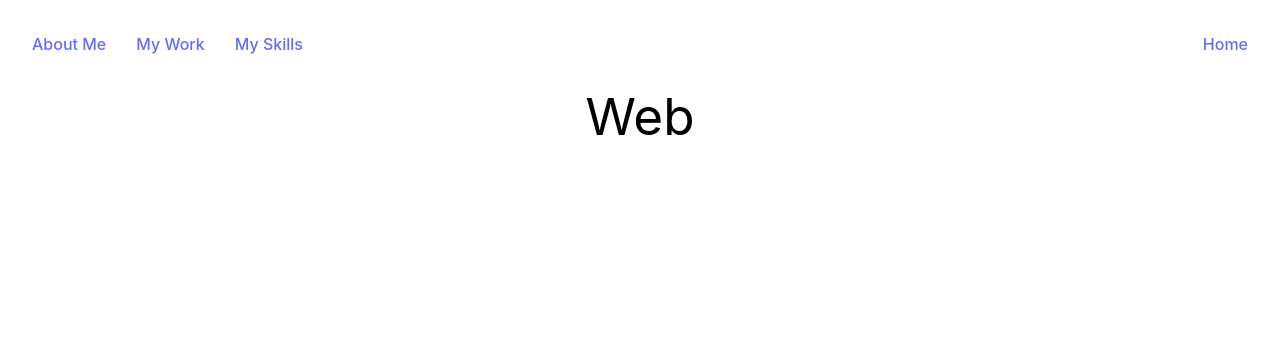
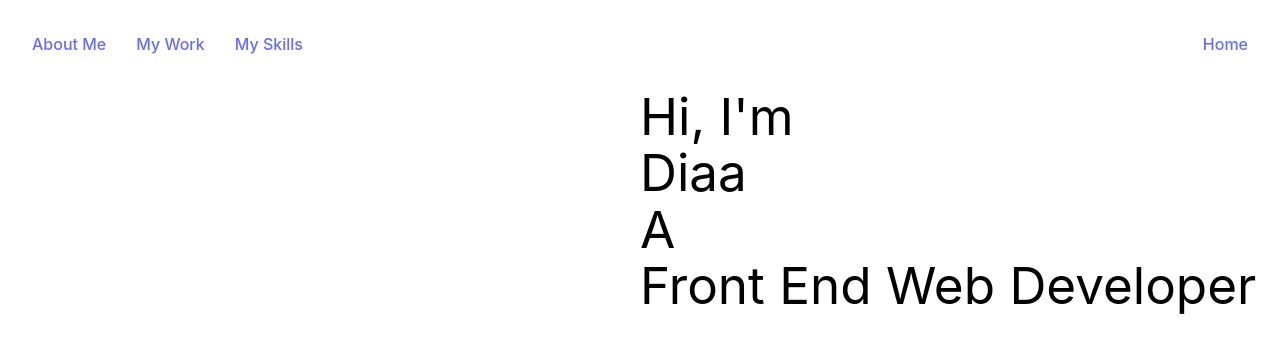
Before and after one commit to Diaa-E/portfolio, a React (Vite) app: page /web in a window 1280 px wide. Shown: the top 352 px of the page. Built offline with nearby package versions, Linux system fonts and the light colour scheme.

Commit message:
Create web portolio hero component

```diff
--- /dev/null
+++ b/src/components/HeroWeb.jsx
@@ -0,0 +1,15 @@
+import styles from "./HeroWeb.module.css";
+
+export default function HeroWeb({ })
+{
+    return (
+        <div id="#about">
+            <h1 className={styles["title"]}>
+                <span>Hi, I'm</span>
+                <span>Diaa</span>
+                <span>A</span>
+                <span>Front End Web Developer</span>
+            </h1>
+        </div>
+    )
+}
--- /dev/null
+++ b/src/components/HeroWeb.module.css
@@ -0,0 +1,10 @@
+.hero{
+
+}
+
+.title{
+    margin: 0 0 0 50%;
+    display: flex;
+    flex-direction: column;
+    align-items: flex-start;
+}
--- a/src/pages/WebPortfolio.jsx
+++ b/src/pages/WebPortfolio.jsx
@@ -1,3 +1,4 @@
+import HeroWeb from "../components/HeroWeb";
 import NavBar from "../components/NavBar";
 import styles from "./WebPortfolio.module.css";
 
@@ -21,7 +22,7 @@ export default function WebPortfolio({ })
                     }
                 ]}
             />
-            <h1>Web</h1>
+            <HeroWeb />
         </>
     )
 }
```
